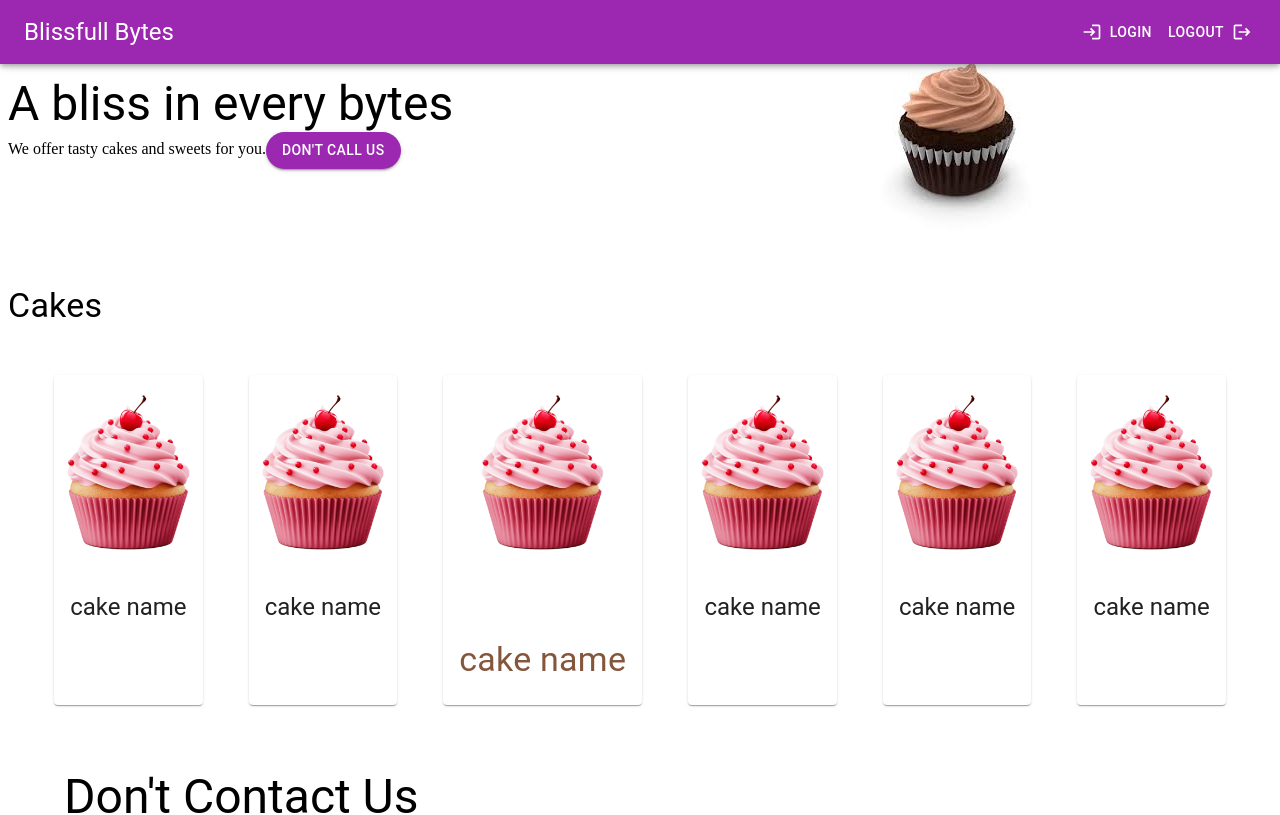
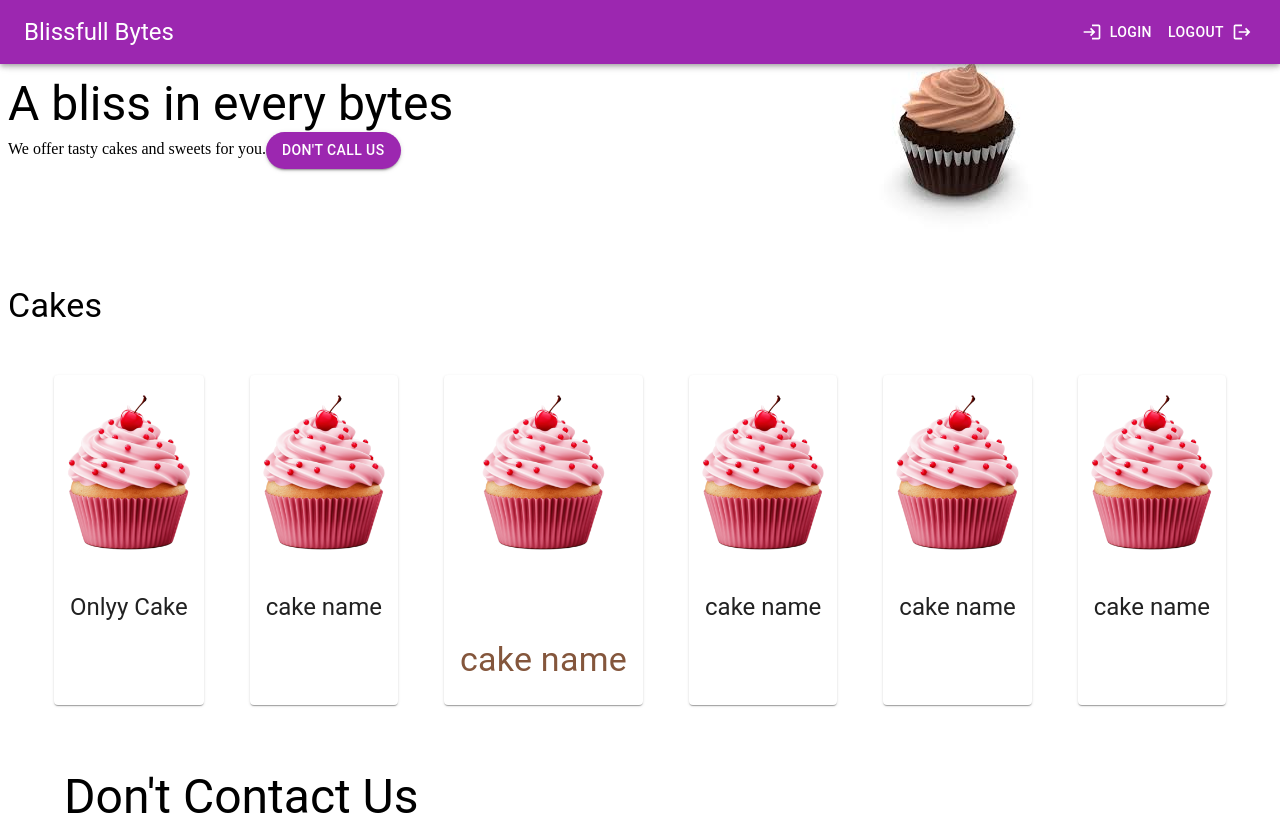
Before and after one commit to fatimahanif135/Mui, a Next.js app: page / in a window 1280 px wide. Shown: the top 815 px of the page. Built offline with nearby package versions, Linux system fonts and the light colour scheme.

Commit message:
first typography change

```diff
--- a/component/CakeSection.jsx
+++ b/component/CakeSection.jsx
@@ -15,7 +15,7 @@ const CakeSection = () => {
       />
       <CardContent>
         <Typography variant="h5" >
-      cake name
+   Onlyy Cake
         </Typography>
 
       </CardContent>
@@ -91,6 +91,7 @@ const CakeSection = () => {
       cake name
         </Typography>
 
+
       </CardContent>
 
     </Card>
```
